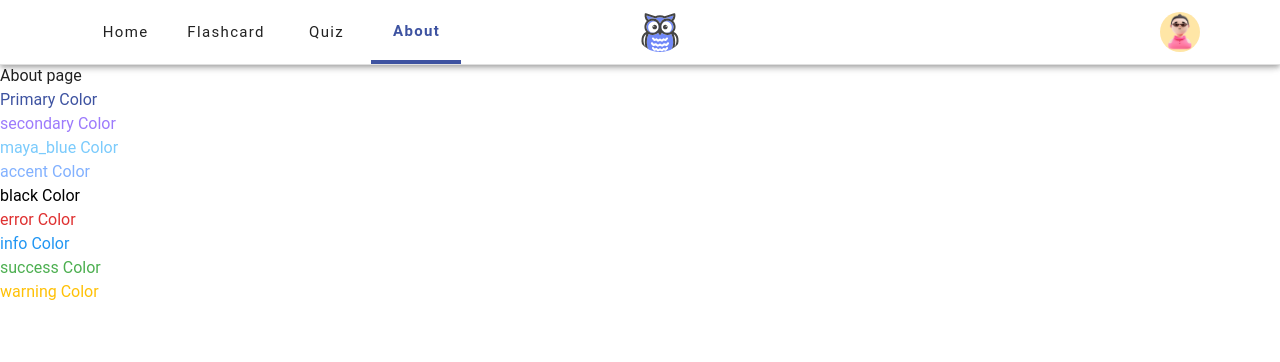
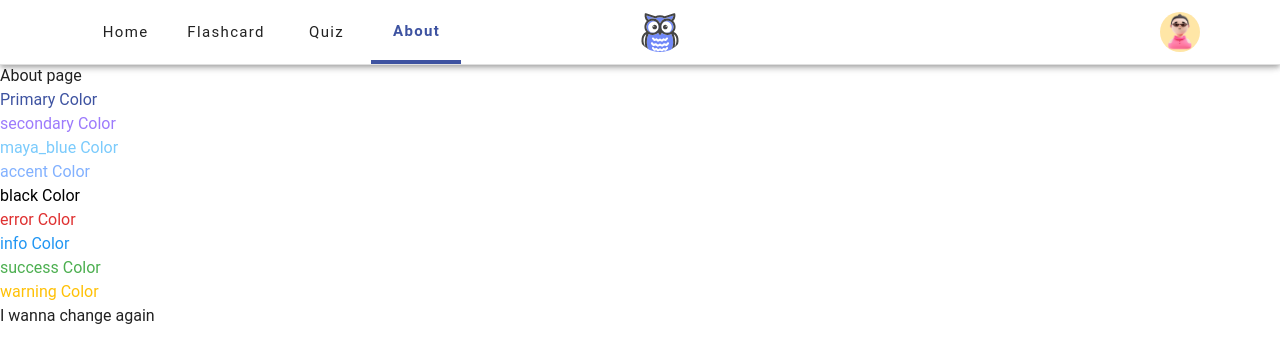
Before and after one commit to CollabStack/Owlmingo-Frontend3, a Nuxt app: page /about in a window 1280 px wide. Shown: the top 362 px of the page. Built offline with nearby package versions, Linux system fonts and the light colour scheme.

Commit message:
merg again

```diff
--- a/pages/about/index.vue
+++ b/pages/about/index.vue
@@ -9,7 +9,7 @@
     <p class="text-info">info Color</p>
     <p class="text-success">success Color</p>
     <p class="text-warning">warning Color</p>
-
+    <p>I wanna  change  again</p>
 </template>
 
 <script setup>
```
